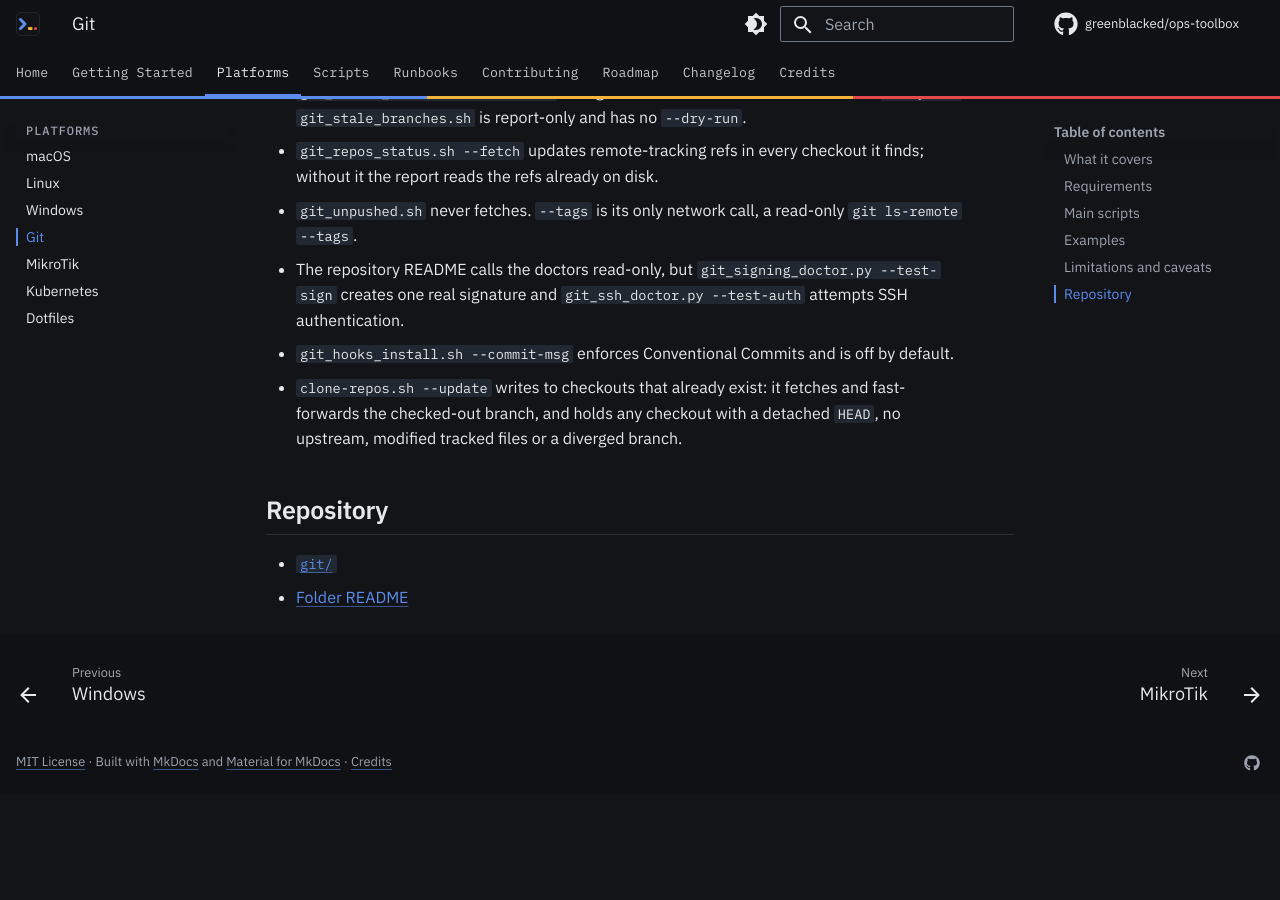
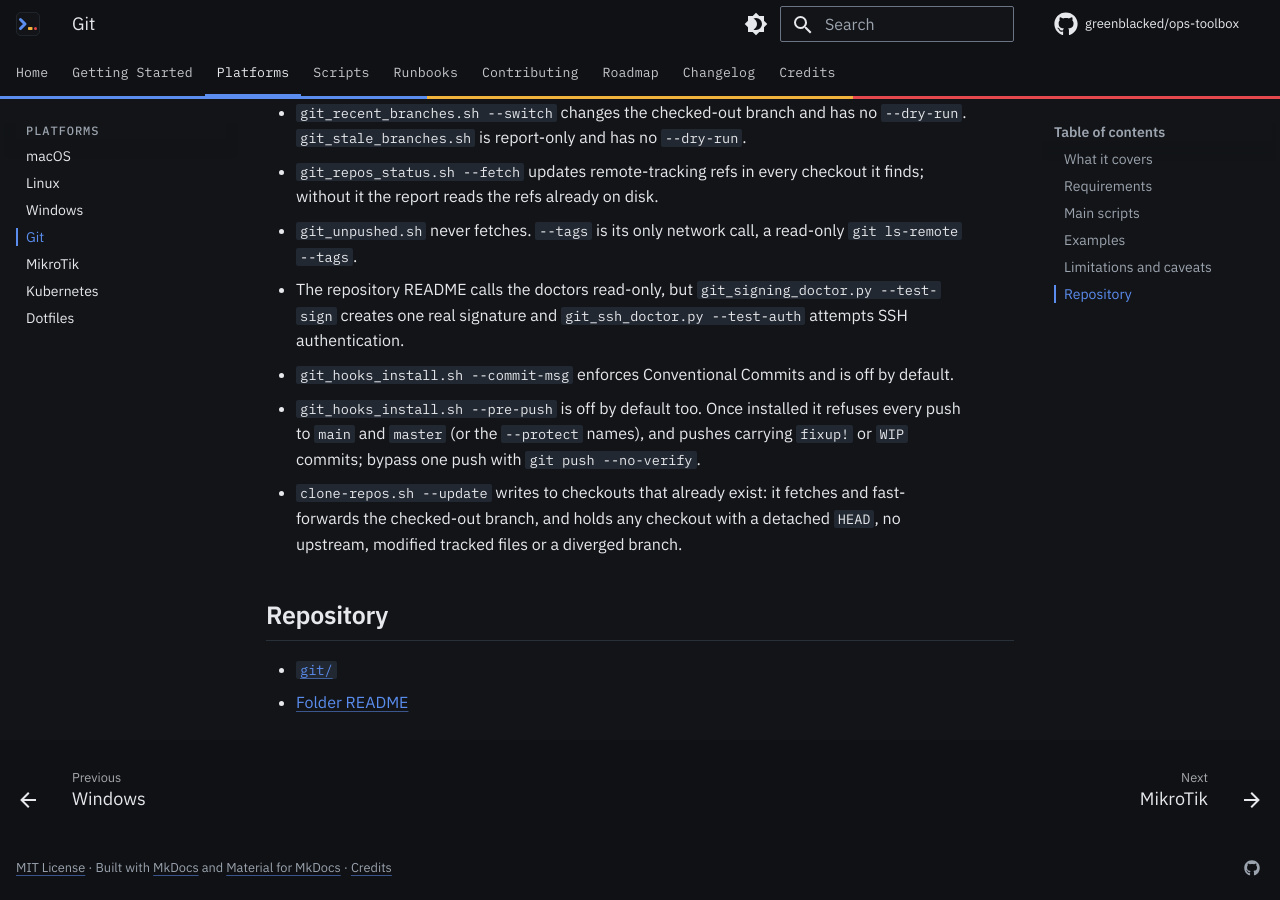
Before and after one commit to greenblacked/ops-toolbox, an MkDocs documentation site: the page built from docs/platforms/git.md, in a window 1280 px wide and 900 px high, scrolled down 2758 px. Built offline with MkDocs 1.6.1 and Material for MkDocs 9.7.7, drawn with Linux system fonts in a browser that asks for light colours; comment, search, counter and statistics services are not loaded; before the commit the page ends 3553 px from its top, so only the background shows below that; some of the changed text lies outside the part shown.

Commit message:
feat(git): add an opt-in pre-push hook to git_hooks_install.sh

```diff
--- a/docs/platforms/git.md
+++ b/docs/platforms/git.md
@@ -38,7 +38,7 @@ ignore rules.
 | `git_prune_gone.sh` | Delete local branches whose upstream is gone. | `--dry-run` |
 | `git_undo_last_commit.sh` | Move `HEAD` back one commit or revert it. | `--dry-run` |
 | `git_amend_last.sh` | Amend the last commit. | `--dry-run` |
-| `git_hooks_install.sh` | `install`, `status`, `uninstall` pre-commit guards. | `--dry-run` |
+| `git_hooks_install.sh` | `install`, `status`, `uninstall` pre-commit guards; opt-in commit-msg and pre-push hooks. | `--dry-run` |
 | `clone-repos.sh` | Clone every URL in a list file into one directory; `--update` fast-forwards existing checkouts. | `--dry-run` |
 | `git_ssh_doctor.py` | Diagnose git-over-SSH auth. | <span class="stage stage-report">read-only</span> |
 | `git_signing_doctor.py` | Diagnose commit-signing failures. | <span class="stage stage-report">read-only</span> |
@@ -106,6 +106,10 @@ All paths are under `git/`.
   `git_ssh_doctor.py --test-auth` attempts SSH authentication.
 - `git_hooks_install.sh --commit-msg` enforces Conventional Commits and is off
   by default.
+- `git_hooks_install.sh --pre-push` is off by default too. Once installed it
+  refuses every push to `main` and `master` (or the `--protect` names), and
+  pushes carrying `fixup!` or `WIP` commits; bypass one push with
+  `git push --no-verify`.
 - `clone-repos.sh --update` writes to checkouts that already exist: it fetches
   and fast-forwards the checked-out branch, and holds any checkout with a
   detached `HEAD`, no upstream, modified tracked files or a diverged branch.
```
Also changed, not shown: changelog.d/added/git-hooks-pre-push.md (added, +7 -0 lines), docs/scripts/index.md (+1 -1 lines), git/README.md (+12 -2 lines), 2 other files.
